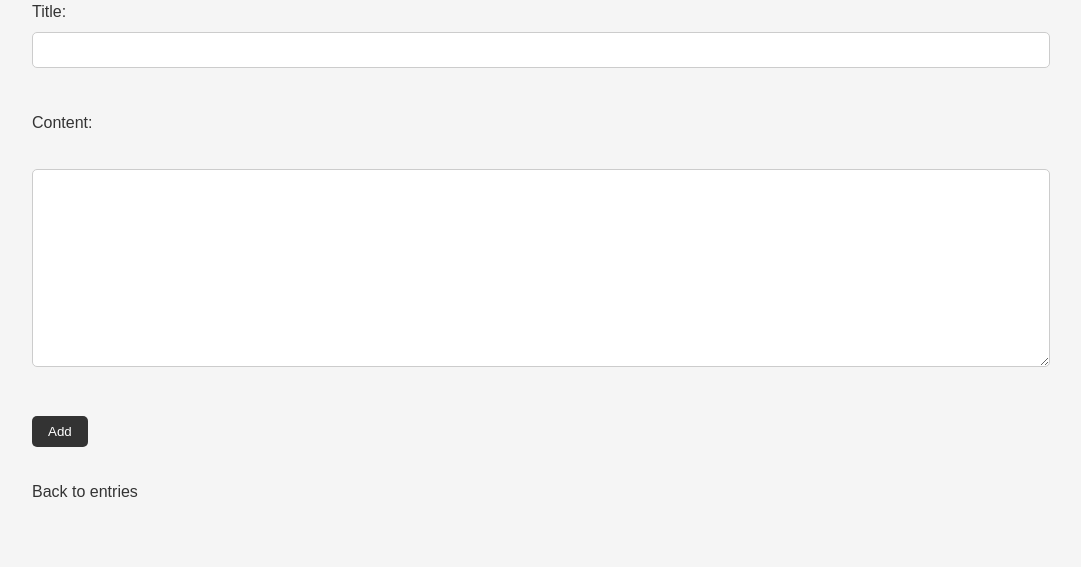
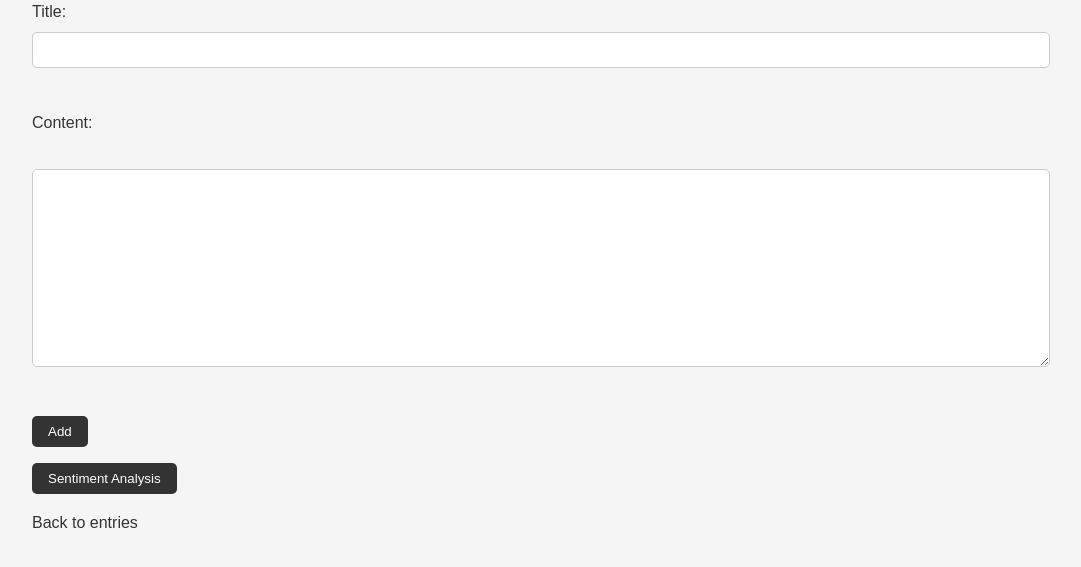
Before and after one commit to kayasuu/aijournal, a Flask app: page /forms/entries/add in a window 1280 px wide. Shown: the part 197-764 px from the top of the page, without its empty margins (108-1189 px from the left). Run offline with Flask 3, Linux system fonts and the light colour scheme; the visitor is signed in with stand-in values (Sample User, id 1); some libraries are stand-ins or nearby versions.

Commit message:
My MVP is ready

```diff
--- a/app.py
+++ b/app.py
@@ -11,7 +11,6 @@ import psycopg2
 app = Flask(__name__)
 app.config['SECRET_KEY'] = 'My secret key'
 openai.api_key = os.getenv("KEY")
-# openai.api_key = open('key.txt').read().strip('\n')
 
 @app.route('/')
 def index():
@@ -146,6 +145,12 @@ def analyze_sentiment(entry_id):
     # Return the sentiment as a JSON response
     return jsonify({"sentiment": sentiment})
 
+@app.route('/api/analyze_sentiment', methods=['POST'])
+def analyze_sentiment_add():
+    content = request.form.get('content')
+    sentiment = gpt_classify_sentiment(content)
+    return jsonify(sentiment=sentiment)
+
 if __name__ == '__main__':
     app.run(debug=True, port=os.getenv("PORT", default=5000))
 
--- a/sentiment_analysis.py
+++ b/sentiment_analysis.py
@@ -1,7 +1,5 @@
 import openai
 import os
-
-openai.api_key = open('key.txt').read().strip('\n')
 
 def gpt_classify_sentiment(prompt):
     # system_prompt = f'''You are an emotionally intelligent assistant.
--- a/templates/add_entry.html
+++ b/templates/add_entry.html
@@ -3,13 +3,39 @@
 {% block body %}
 <div class="container">
     <h1>Add Journal Entry</h1>
-    <form action="/api/entries/add" method="POST" class="entry-form">
+    <form action="/api/entries/add" method="POST" class="entry-form" id="entry-add-form">
         <label for="title">Title:</label>
         <input type="text" name="title" required><br><br>
         <label for="content">Content:</label><br>
         <textarea name="content" rows="10" cols="30" required></textarea><br><br>
         <input type="submit" value="Add">
     </form>
+
+    <form action="#" method="post" id="sentiment-analysis-form">
+        <input type="submit" value="Sentiment Analysis">
+    </form>
     <a href="/entries">Back to entries</a>
 </div>
+<div id="sentiment-result"></div>
+
+{% block javascript %}
+<script>
+    document.getElementById("sentiment-analysis-form").addEventListener("submit", function(event) {
+        event.preventDefault();
+
+        const content = document.querySelector("textarea[name='content']").value;
+        const requestData = new FormData();
+        requestData.append("content", content);
+
+        fetch('/api/analyze_sentiment', {
+            method: "POST",
+            body: requestData
+        })
+        .then(response => response.json())
+        .then(data => {
+            document.getElementById("sentiment-result").innerText = "Sentiment: " + data.sentiment;
+        });
+    });
+</script>
 {% endblock %}
+{% endblock %}
--- a/templates/signup.html
+++ b/templates/signup.html
@@ -1,7 +1,9 @@
 {% extends "base.html" %}
 
 {% block body %}
+
 <form method="POST">
+    <div class="sign_up">
     <label for="email">Email</label>
     <input id="email" type="email" name="email">
 
@@ -12,5 +14,6 @@
     <input id="password" type="password" name="password">
 
     <input type="submit">
+    </div>
 </form>
 {% endblock %}
```
